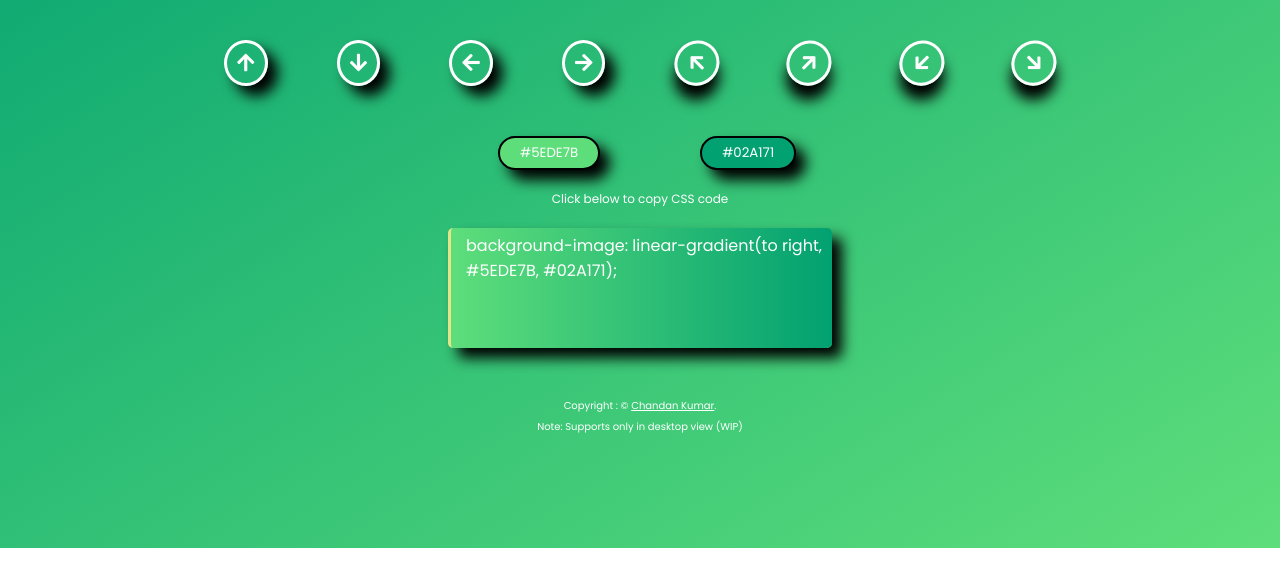
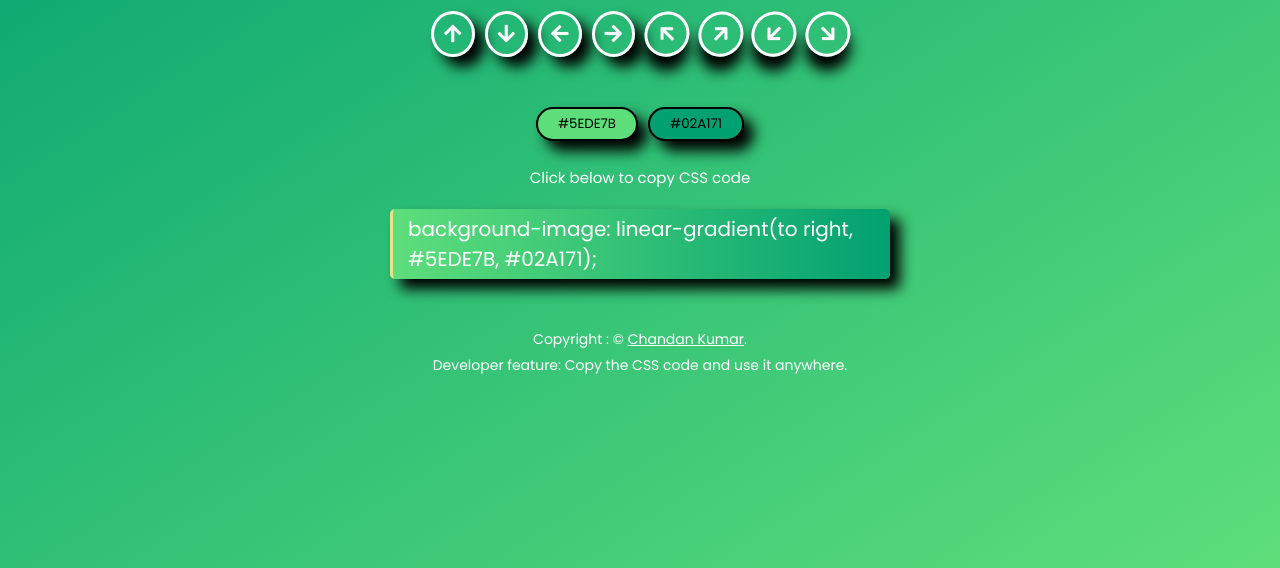
Before and after one commit to ChandanKr/JavaScript-Learnings, a plain HTML site: page Projects/Background Gradient Generatot/backgroundGradientGeneratot.html in a window 1280 px wide. Shown: the part 252-820 px from the top of the page. Drawn offline with Linux system fonts and the light colour scheme.

Commit message:
Project Updated

```diff
--- a/Projects/Background Gradient Generatot/backgroundGradientGeneratot.css
+++ b/Projects/Background Gradient Generatot/backgroundGradientGeneratot.css
@@ -1,4 +1,108 @@
 * {
+  margin: 0;
+  padding: 0;
+  box-sizing: border-box;
+  font-family: "Poppins", sans-serif;
+}
+
+html {
+  color: #fff;
+  font-size: 62.5%;
+}
+
+body {
+  background-image: linear-gradient(to top left, #5ede7b, #02a171);
+  padding: 1rem;
+}
+
+.mainDiv {
+  display: flex;
+  flex-direction: column;
+  justify-content: center;
+  align-items: center;
+  height: 100vh;
+}
+
+.contentDiv {
+  text-align: center;
+  width: 90%;
+  max-width: 500px;
+  margin-top: 2rem;
+}
+
+.btnClass {
+  display: flex;
+  flex-wrap: wrap;
+  justify-content: center;
+  margin-bottom: 1rem;
+}
+
+button {
+  border-radius: 5rem;
+  padding: 0.5rem 2rem;
+  cursor: pointer;
+  border: 2px solid black;
+  margin: 0.5rem;
+  text-transform: uppercase;
+  box-shadow: 10px 10px 14px 0px #000;
+}
+
+#myButton{
+  background-color: #5EDE7B;
+}
+
+#myButton2{
+  background-color: #02A171;
+}
+
+h1{
+  font-size: 3rem;
+  text-align: center;
+  margin-bottom: 2rem;
+  text-shadow: 5px 5px 5px #000;
+}
+
+h2 {
+  font-size: 1.5rem;
+  font-weight: 400;
+  margin: 2rem 0;
+}
+
+.copyCode {
+  background-image: linear-gradient(to right, #5ede7b, #02a171);
+  font-size: 2rem;
+  text-align: start;
+  backdrop-filter: blur(10px);
+  border-left: 3px solid #e4e588;
+  padding: 5px 15px;
+  border-radius: 5px;
+  box-shadow: 10px 10px 14px 0px #000;
+  margin-bottom: 2rem;
+}
+
+i {
+  font-size: 2rem;
+  border: 0.3rem solid white;
+  padding: 1rem;
+  border-radius: 50%;
+  box-shadow: 10px 10px 14px 0px #000;
+  margin: 5px;
+}
+
+.iconsDiv {
+  display: flex;
+  flex-wrap: wrap;
+  justify-content: center;
+  margin-bottom: 2rem;
+  width: 100%;
+}
+
+p {
+  font-size: 1.4rem;
+  margin-top: 1rem;
+}
+
+/* * {
   margin: 0;
   padding: 0;
   box-sizing: border-box;
@@ -9,7 +113,7 @@ html {
   font-size: 62.5%;
 }
 body {
-  background-image: linear-gradient(to top left, #5ede7b, #02a171);
+  background-image: linear-gradient(to bottom, #E82A03, #00939B);
 }
 .mainDiv{
   display: flex;
@@ -75,4 +179,4 @@ i{
     justify-content: space-between;
     margin-bottom: 5rem;
     width: 65%;
-}
+} */
--- a/Projects/Background Gradient Generatot/backgroundGradientGeneratot.html
+++ b/Projects/Background Gradient Generatot/backgroundGradientGeneratot.html
@@ -3,7 +3,7 @@
   <head>
     <meta charset="UTF-8" />
     <meta name="viewport" content="width=device-width, initial-scale=1.0" />
-    <title>Document</title>
+    <title>BGG by Chandan</title>
     <link rel="stylesheet" href="backgroundGradientGeneratot.css" />
     <link
       href="https://fonts.googleapis.com/css2?family=Poppins:ital,wght@0,100;0,200;0,300;0,400;0,500;0,600;0,700;0,800;0,900;1,100;1,200;1,300;1,400;1,500;1,600;1,700;1,800;1,900&display=swap"
@@ -16,6 +16,7 @@
   </head>
   <body>
     <div class="mainDiv">
+      <h1>Background Gradient Generator</h1>
       <div class="iconsDiv">
         <i class="fas fa-arrow-up" id="topArrow"></i>
         <i class="fas fa-arrow-down" id="bottomArrow"></i>
@@ -36,7 +37,7 @@
           background-image: linear-gradient(to right, #5EDE7B, #02A171);
         </div>
         <p style="margin-top: 5rem;">Copyright : &#169; <a href="https://www.linkedin.com/in/chandan2606/" style="color: #fff;">Chandan Kumar</a>.</p>
-        <p style="margin-top: 0.5rem;">Note: Supports only in desktop view (WIP)</p>
+        <p style="margin-top: 0.5rem;">Developer feature: Copy the CSS code and use it anywhere.</p>
       </div>
     </div>
     <script src="backgroundGradientGeneratot.js"></script>
--- a/Projects/Background Gradient Generatot/backgroundGradientGeneratot.js
+++ b/Projects/Background Gradient Generatot/backgroundGradientGeneratot.js
@@ -44,6 +44,12 @@ const handleButton2 = () => {
         copyCodeDiv.style.backgroundImage = `linear-gradient(${direction}, ${rgb1}, ${rgb2})`;
       };
 
+      const updateBackground = () => {
+        document.body.style.backgroundImage = `linear-gradient(${direction}, ${rgb1}, ${rgb2})`;
+        copyCodeDiv.innerHTML = `background-image: linear-gradient(${direction}, ${rgb1}, ${rgb2});`;
+        copyCodeDiv.style.backgroundImage = `linear-gradient(${direction}, ${rgb1}, ${rgb2})`;
+      };
+
       btn1.addEventListener("click", handleButton1);
       btn2.addEventListener("click", handleButton2);
 
@@ -54,56 +60,40 @@ copyCodeDiv.addEventListener('click', () => {
 
       topArrowButton.addEventListener('click', () => {
         direction = "to top";
-    document.body.style.backgroundImage = `linear-gradient(${direction}, ${rgb1}, ${rgb2})`;
-    copyCodeDiv.innerHTML = `background-image: linear-gradient(${direction}, ${rgb1}, ${rgb2});`;
-    copyCodeDiv.style.backgroundImage = `linear-gradient(${direction}, ${rgb1}, ${rgb2})`;
+        updateBackground();
       });
 
       bottomArrowButton.addEventListener('click', () => {
         direction = "to bottom";
-    document.body.style.backgroundImage = `linear-gradient(${direction}, ${rgb1}, ${rgb2})`;
-    copyCodeDiv.innerHTML = `background-image: linear-gradient(${direction}, ${rgb1}, ${rgb2});`;
-    copyCodeDiv.style.backgroundImage = `linear-gradient(${direction}, ${rgb1}, ${rgb2})`;
+        updateBackground();
       });
 
       leftArrowButton.addEventListener('click', () => {
         direction = "to left";
-    document.body.style.backgroundImage = `linear-gradient(${direction}, ${rgb1}, ${rgb2})`;
-    copyCodeDiv.innerHTML = `background-image: linear-gradient(${direction}, ${rgb1}, ${rgb2});`;
-    copyCodeDiv.style.backgroundImage = `linear-gradient(${direction}, ${rgb1}, ${rgb2})`;
+        updateBackground();
       });
 
       rightArrowButton.addEventListener('click', () => {
         direction = "to right";
-    document.body.style.backgroundImage = `linear-gradient(${direction}, ${rgb1}, ${rgb2})`;
-    copyCodeDiv.innerHTML = `background-image: linear-gradient(${direction}, ${rgb1}, ${rgb2});`;
-    copyCodeDiv.style.backgroundImage = `linear-gradient(${direction}, ${rgb1}, ${rgb2})`;
+        updateBackground();
       });
 
       topLeftArrowButton.addEventListener('click', () => {
         direction = "to top left";
-    document.body.style.backgroundImage = `linear-gradient(${direction}, ${rgb1}, ${rgb2})`;
-    copyCodeDiv.innerHTML = `background-image: linear-gradient(${direction}, ${rgb1}, ${rgb2});`;
-    copyCodeDiv.style.backgroundImage = `linear-gradient(${direction}, ${rgb1}, ${rgb2})`;
+        updateBackground();
       });
 
       topRightArrowButton.addEventListener('click', () => {
         direction = "to top right";
-    document.body.style.backgroundImage = `linear-gradient(${direction}, ${rgb1}, ${rgb2})`;
-    copyCodeDiv.innerHTML = `background-image: linear-gradient(${direction}, ${rgb1}, ${rgb2});`;
-    copyCodeDiv.style.backgroundImage = `linear-gradient(${direction}, ${rgb1}, ${rgb2})`;
+        updateBackground();
       });
 
       bottomLeftArrowButton.addEventListener('click', () => {
         direction = "to bottom left";
-    document.body.style.backgroundImage = `linear-gradient(${direction}, ${rgb1}, ${rgb2})`;
-    copyCodeDiv.innerHTML = `background-image: linear-gradient(${direction}, ${rgb1}, ${rgb2});`;
-    copyCodeDiv.style.backgroundImage = `linear-gradient(${direction}, ${rgb1}, ${rgb2})`;
+        updateBackground();
       });
 
       bottomRightArrowButton.addEventListener('click', () => {
         direction = "to bottom right";
-    document.body.style.backgroundImage = `linear-gradient(${direction}, ${rgb1}, ${rgb2})`;
-    copyCodeDiv.innerHTML = `background-image: linear-gradient(${direction}, ${rgb1}, ${rgb2});`;
-    copyCodeDiv.style.backgroundImage = `linear-gradient(${direction}, ${rgb1}, ${rgb2})`;
+        updateBackground();
       });
```
Lines whose indentation alone changed are shown as unchanged.
